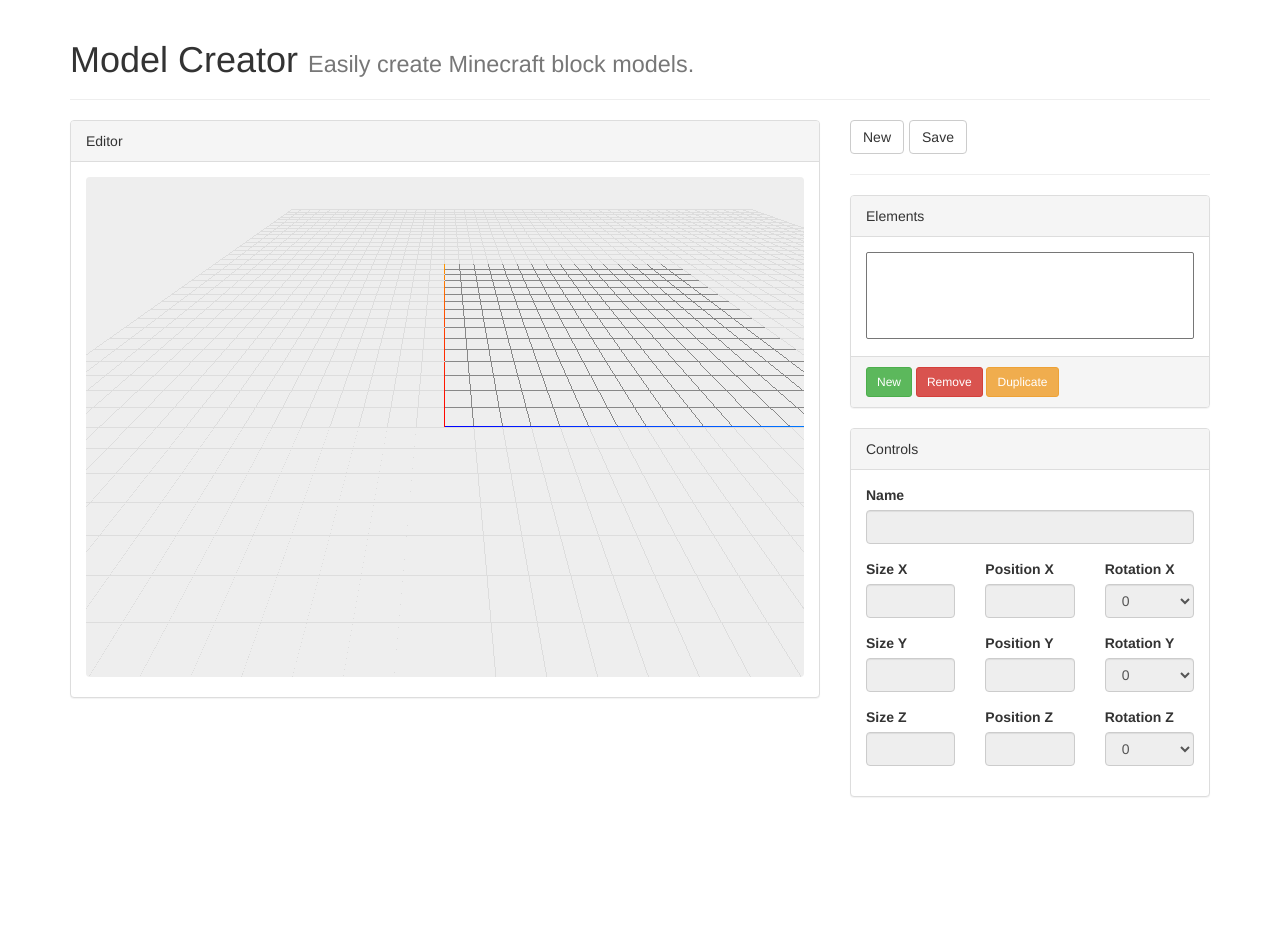
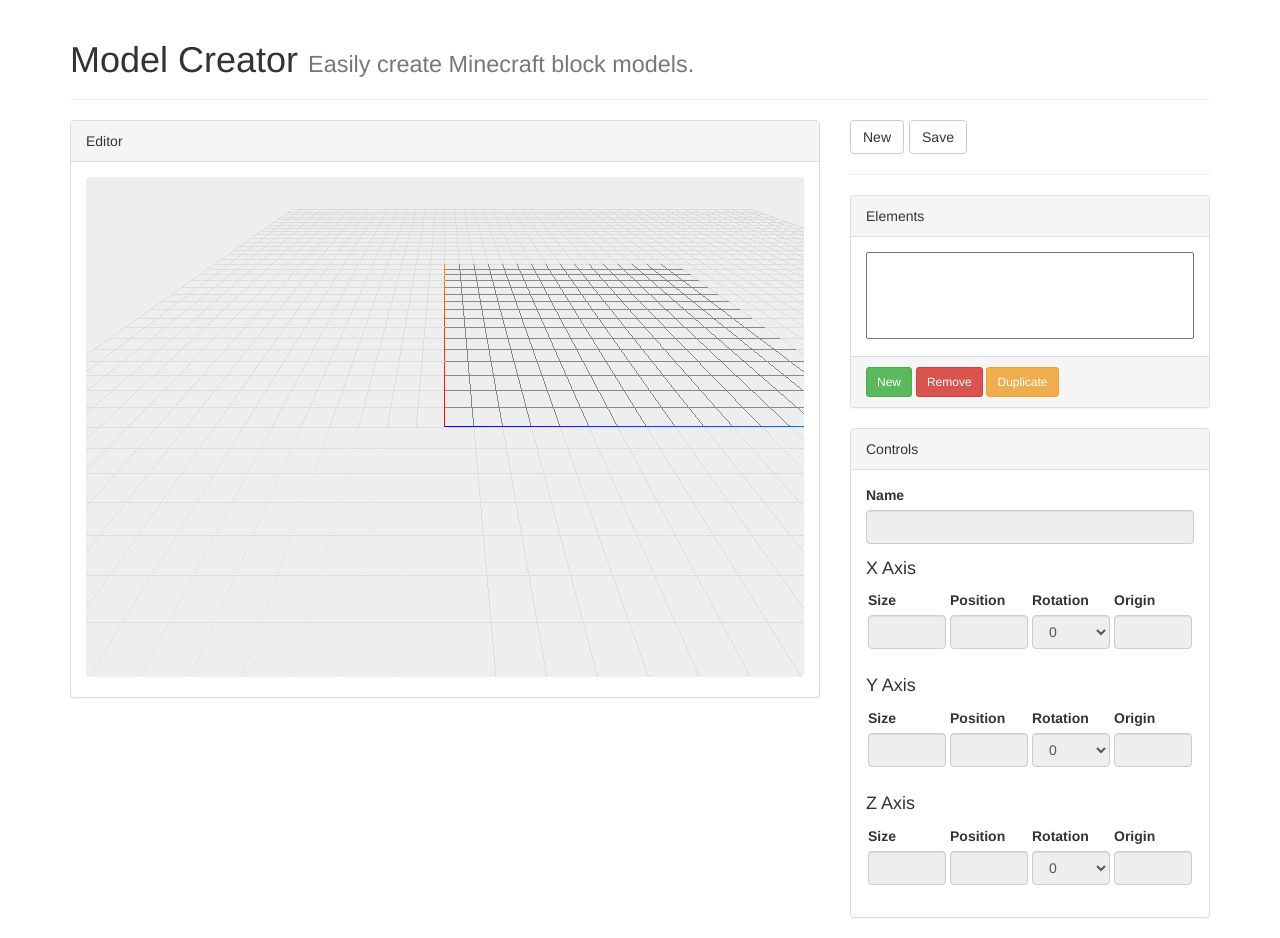
Before and after one commit to WebFreak001/mcmodelcreator, a plain HTML site: page index.html in a window 1280 px wide. Before the commit the page ends 817 px from the top, so only its background shows below. Drawn offline with Linux system fonts and the light colour scheme.

Commit message:
Updated controls and added origin

```diff
--- a/index.html
+++ b/index.html
@@ -59,40 +59,25 @@
                                 <label for="elemName" class="control-label">Name</label>
                                 <input type="text" class="form-control" id="elemName" disabled />
                             </div>
-                            <div class="row">
-                                <div class="col-xs-4">
+
+                            <h4>X Axis</h4>
+                            <table border="0" cellpadding="0" cellspacing="0">
+                                <tr>
+                                    <td style="width: 25%; padding: 2px;">
                                         <div class="form-group">
-                                        <label for="elemSizeX" class="control-label">Size X</label>
+                                            <label for="elemSizeX" class="control-label">Size</label>
                                             <input type="text" class="form-control" id="elemSizeX" disabled />
                                         </div>
+                                    </td>
+                                    <td style="width: 25%; padding: 2px;">
                                         <div class="form-group">
-                                        <label for="elemSizeY" class="control-label">Size Y</label>
-                                        <input type="text" class="form-control" id="elemSizeY" disabled />
-                                    </div>
-                                    <div class="form-group">
-                                        <label for="elemSizeZ" class="control-label">Size Z</label>
-                                        <input type="text" class="form-control" id="elemSizeZ" disabled />
-                                    </div>
-                                </div>
-
-                                <div class="col-xs-4">
-                                    <div class="form-group">
-                                        <label for="elemPosX" class="control-label">Position X</label>
+                                            <label for="elemPosX" class="control-label">Position</label>
                                             <input type="text" class="form-control" id="elemPosX" disabled />
                                         </div>
+                                    </td>
+                                    <td style="width: 25%; padding: 2px;">
                                         <div class="form-group">
-                                        <label for="elemPosY" class="control-label">Position Y</label>
-                                        <input type="text" class="form-control" id="elemPosY" disabled />
-                                    </div>
-                                    <div class="form-group">
-                                        <label for="elemPosZ" class="control-label">Position Z</label>
-                                        <input type="text" class="form-control" id="elemPosZ" disabled />
-                                    </div>
-                                </div>
-
-                                <div class="col-xs-4">
-                                    <div class="form-group">
-                                        <label for="elemRotX" class="control-label">Rotation X</label>
+                                            <label for="elemRotX" class="control-label">Rotation</label>
                                             <select class="form-control" id="elemRotX" disabled>
                                                 <option value="-45">-45</option>
                                                 <option value="-22.5">-22.5</option>
@@ -101,8 +86,34 @@
                                                 <option value="45">45</option>
                                             </select>
                                         </div>
+                                    </td>
+                                    <td style="width: 25%; padding: 2px;">
                                         <div class="form-group">
-                                        <label for="elemRotY" class="control-label">Rotation Y</label>
+                                            <label for="elemRotX" class="control-label">Origin</label>
+                                            <input type="text" class="form-control" id="elemOriX" disabled />
+                                        </div>
+                                    </td>
+                                </tr>
+                            </table>
+
+                            <h4>Y Axis</h4>
+                            <table border="0" cellpadding="0" cellspacing="0">
+                                <tr>
+                                    <td style="width: 25%; padding: 2px;">
+                                        <div class="form-group">
+                                            <label for="elemSizeY" class="control-label">Size</label>
+                                            <input type="text" class="form-control" id="elemSizeY" disabled />
+                                        </div>
+                                    </td>
+                                    <td style="width: 25%; padding: 2px;">
+                                        <div class="form-group">
+                                            <label for="elemPosY" class="control-label">Position</label>
+                                            <input type="text" class="form-control" id="elemPosY" disabled />
+                                        </div>
+                                    </td>
+                                    <td style="width: 25%; padding: 2px;">
+                                        <div class="form-group">
+                                            <label for="elemRotY" class="control-label">Rotation</label>
                                             <select class="form-control" id="elemRotY" disabled>
                                                 <option value="-45">-45</option>
                                                 <option value="-22.5">-22.5</option>
@@ -111,8 +122,34 @@
                                                 <option value="45">45</option>
                                             </select>
                                         </div>
+                                    </td>
+                                    <td style="width: 25%; padding: 2px;">
                                         <div class="form-group">
-                                        <label for="elemRotZ" class="control-label">Rotation Z</label>
+                                            <label for="elemOriY" class="control-label">Origin</label>
+                                            <input type="text" class="form-control" id="elemOriY" disabled />
+                                        </div>
+                                    </td>
+                                </tr>
+                            </table>
+
+                            <h4>Z Axis</h4>
+                            <table border="0" cellpadding="0" cellspacing="0">
+                                <tr>
+                                    <td style="width: 25%; padding: 2px;">
+                                        <div class="form-group">
+                                            <label for="elemSizeZ" class="control-label">Size</label>
+                                            <input type="text" class="form-control" id="elemSizeZ" disabled />
+                                        </div>
+                                    </td>
+                                    <td style="width: 25%; padding: 2px;">
+                                        <div class="form-group">
+                                            <label for="elemPosZ" class="control-label">Position</label>
+                                            <input type="text" class="form-control" id="elemPosZ" disabled />
+                                        </div>
+                                    </td>
+                                    <td style="width: 25%; padding: 2px;">
+                                        <div class="form-group">
+                                            <label for="elemRotZ" class="control-label">Rotation</label>
                                             <select class="form-control" id="elemRotZ" disabled>
                                                 <option value="-45">-45</option>
                                                 <option value="-22.5">-22.5</option>
@@ -121,8 +158,15 @@
                                                 <option value="45">45</option>
                                             </select>
                                         </div>
+                                    </td>
+                                    <td style="width: 25%; padding: 2px;">
+                                        <div class="form-group">
+                                            <label for="elemOriZ" class="control-label">Origin</label>
+                                            <input type="text" class="form-control" id="elemOriZ" disabled />
                                         </div>
-                            </div>
+                                    </td>
+                                </tr>
+                            </table>
                         </div>
                     </div>
                 </div>
```
Lines whose indentation alone changed are shown as unchanged.
